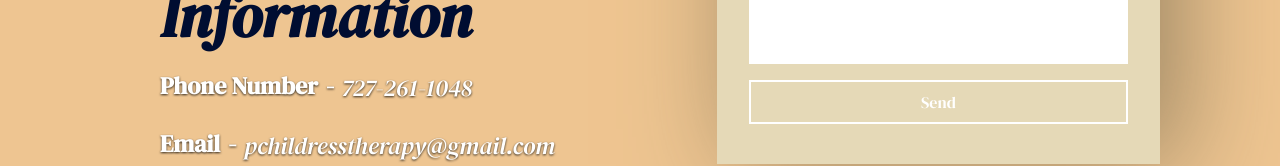
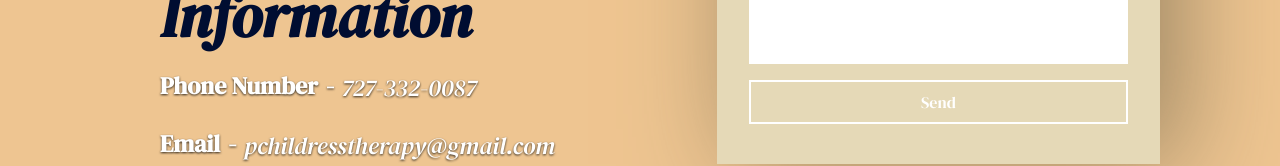
Before and after one commit to charliechildress/therapy-website, a React (Create React App) app: page /contact in a window 1280 px wide. Shown: the part 558-724 px from the top of the page. Built offline with nearby package versions, Linux system fonts and the light colour scheme.

Commit message:
phone number update

```diff
--- a/src/screens/Contact.jsx
+++ b/src/screens/Contact.jsx
@@ -60,7 +60,7 @@ const Contact = () => {
                     href="tel:7272611048"
                     className="pt-0.5 font-medium text-card-text hover:underline font-serif-italic 3xl:text-3xl 2xl:text-2xl xl:text-2xl lg:text-xl md:text-lg sm:text-md xs:text-md"
                   >
-                    727-261-1048
+                    727-332-0087
                   </a>
                 </div>
                 <div className="flex pt-6 sm:pt-4 xs:pt-2">
```
